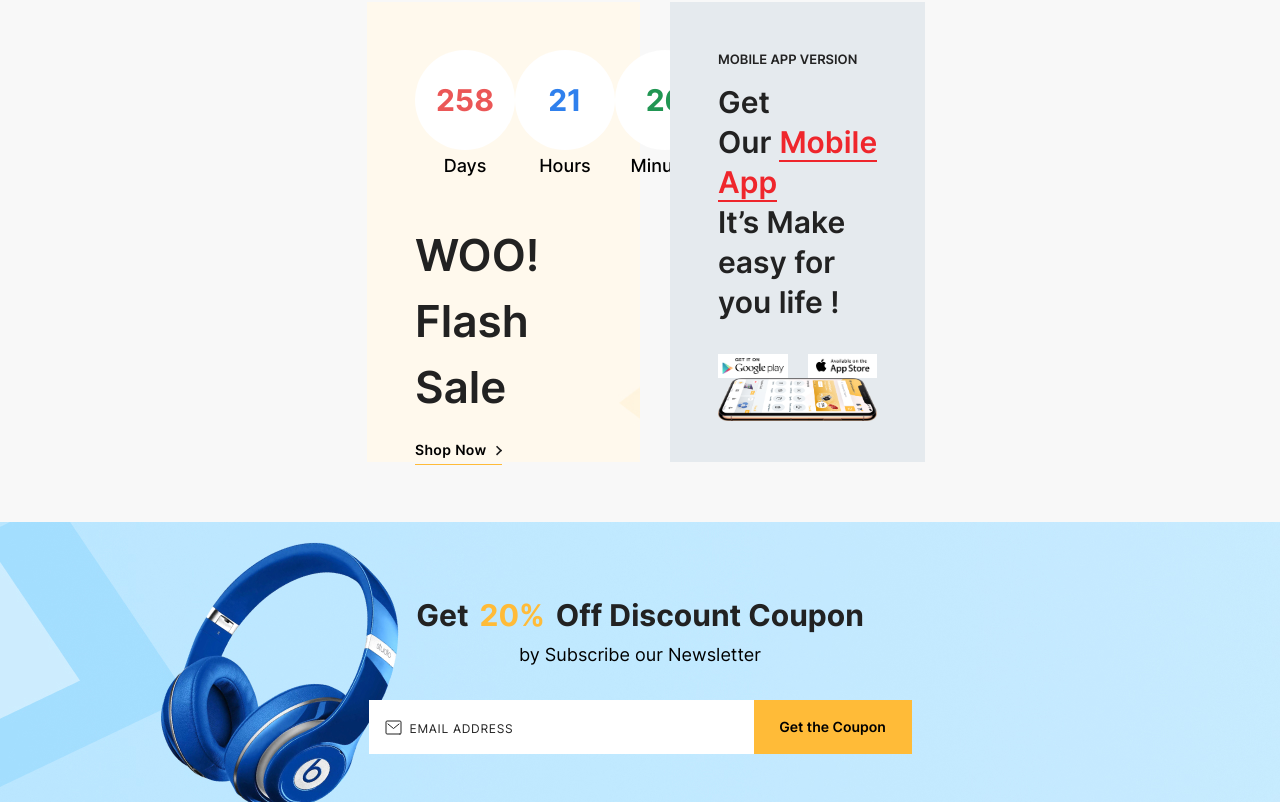
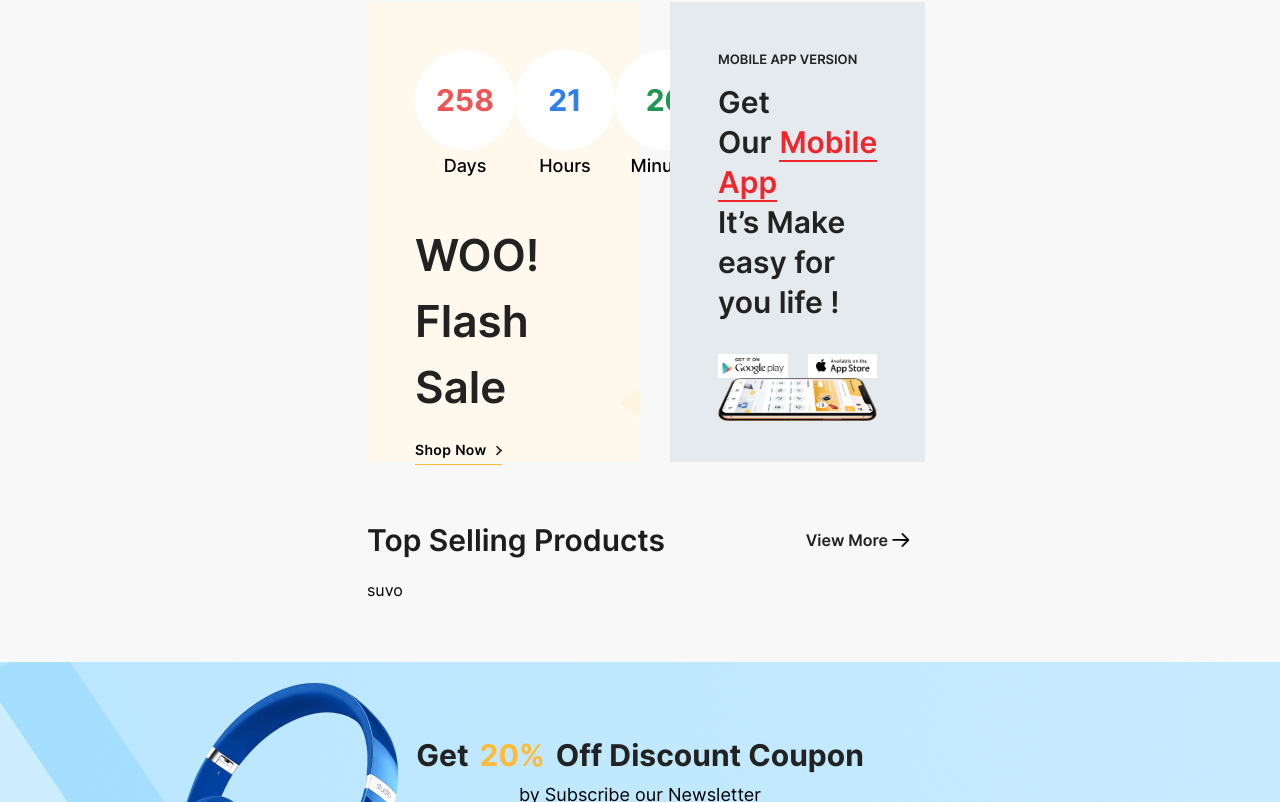
Before and after one commit to ifedayoagboola/bitsgiga-client, a React (Create React App) app: page / in a window 1280 px wide. Shown: the part 1948-2750 px from the top of the page. Built offline with nearby package versions, Linux system fonts and the light colour scheme.

Commit message:
add component but not complete yet

```diff
--- a/src/components/Home/index.jsx
+++ b/src/components/Home/index.jsx
@@ -1,5 +1,6 @@
 import datas from "../../data/products.json";
 import SectionStyleOne from "../Helpers/SectionStyleOne";
+import ViewMoreTitle from "../Helpers/ViewMoreTitle";
 import Layout from "../Partials/Layout";
 import Banner from "./Banner";
 import BrandSection from "./BrandSection";
@@ -27,7 +28,19 @@ export default function Home() {
           sectionTitle="Shop by Brand"
           className="brand-section-wrapper mb-[60px]"
         />
-        <CampaignCountDown lastDate="2023-03-04 4:00:00" />
+        <CampaignCountDown
+          className="mb-[60px]"
+          lastDate="2023-03-04 4:00:00"
+        />
+        <ViewMoreTitle
+          className="top-selling-product mb-[60px]"
+          seeMoreUrl="#"
+          categoryTitle="Top Selling Products"
+        >
+          <div>
+            <p>suvo</p>
+          </div>
+        </ViewMoreTitle>
       </Layout>
     </>
   );
```
